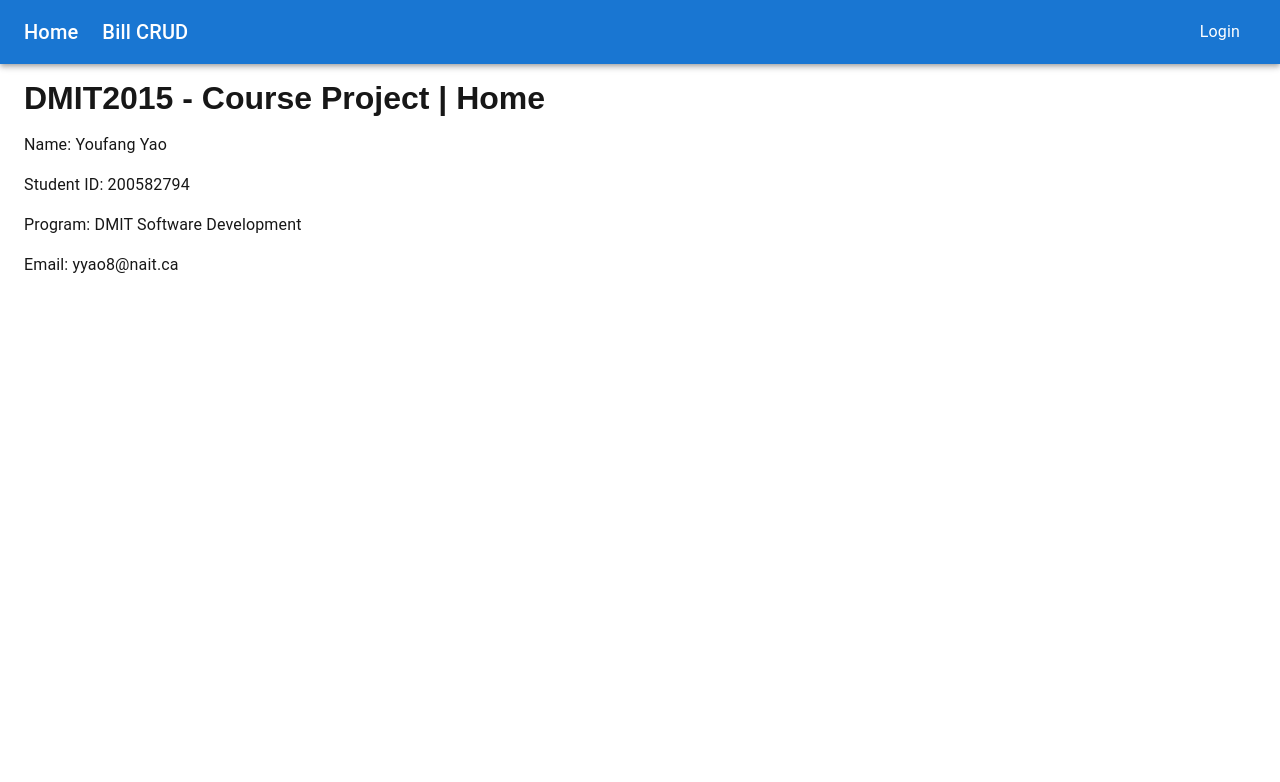
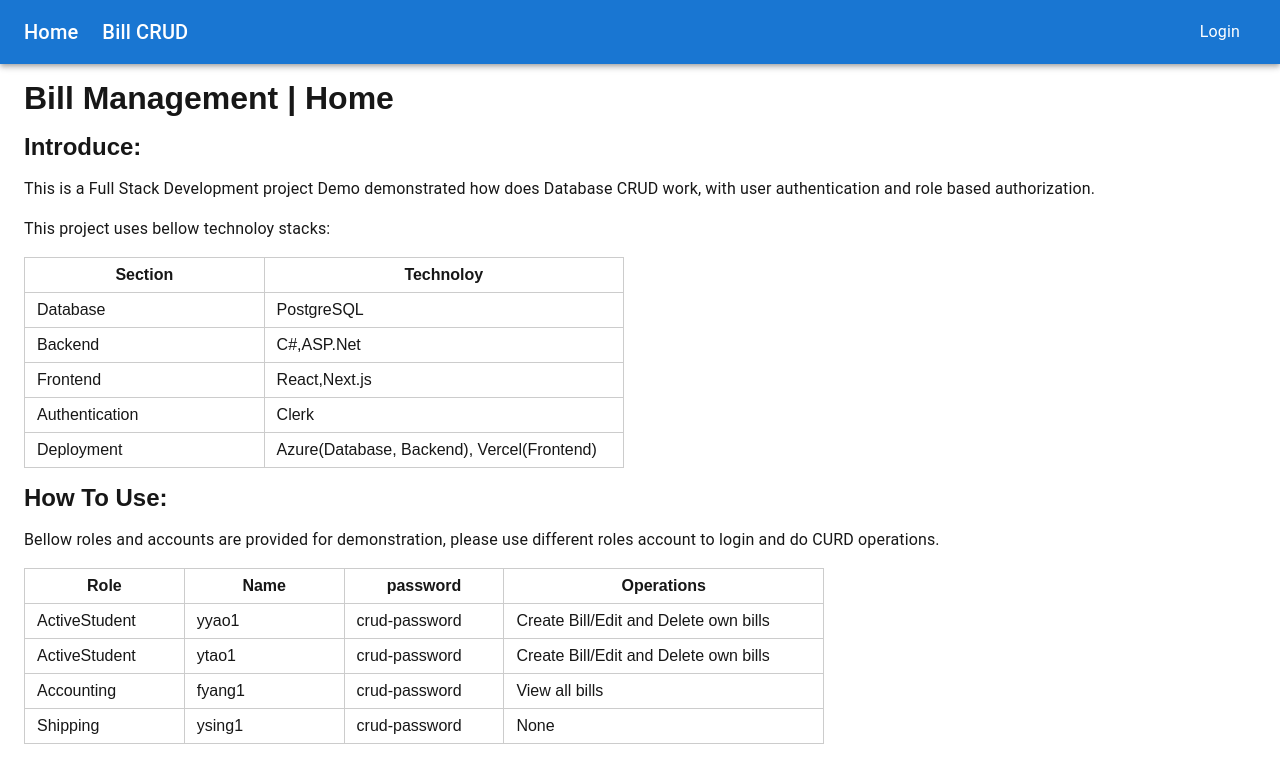
Before and after one commit to Hansenyao/nait-dmit2015-course-project, a Next.js app in the folder secure-frontend/: page / in a window 1280 px wide. Shown: the top 782 px of the page. Built offline with nearby package versions, Linux system fonts and the light colour scheme; no server answers.

Commit message:
update pages information

```diff
--- a/secure-frontend/pages/auth/login.js
+++ b/secure-frontend/pages/auth/login.js
@@ -14,7 +14,7 @@ export default function Home() {
             <Header />
             <NavBar />
             <Box sx={{ flexGrow: 1, ml: 3, mt: 2 }}>
-                <h1>DMIT2015 - Course Project | Login</h1>
+                <h1>Bill Management | Login</h1>
             </Box>
 
             <Box sx={{ display: "flex", justifyContent: "center", alignItems: "center", mt: 4, mb: 4 }}>
--- a/secure-frontend/pages/bill/crud.js
+++ b/secure-frontend/pages/bill/crud.js
@@ -89,7 +89,7 @@ export default function Home() {
             <Header />
             <NavBar />
             <Box sx={{ flexGrow: 1, ml: 3, mt: 2 }}>
-                <h1>DMIT2015 - Course Project | CRUD</h1>
+                <h1>Bill Management | CRUD</h1>
             </Box>
             <Box sx={{ padding: 3 }}>
                 <ErrorBanner message={messageStatus.message} isError={messageStatus.isError} onClose={closeError} />
--- a/secure-frontend/pages/index.js
+++ b/secure-frontend/pages/index.js
@@ -5,18 +5,107 @@ import Header from "@/components/Header";
 import NavBar from "@/components/NavBar";
 import styles from "@/styles/Home.module.css";
 
+const tech_stacks = [
+  { section: "Database", tech: "PostgreSQL" },
+  { section: "Backend", tech: "C#,ASP.Net" },
+  { section: "Frontend", tech: "React,Next.js" },
+  { section: "Authentication", tech: "Clerk" },
+  { section: "Deployment", tech: "Azure(Database, Backend), Vercel(Frontend)" },
+];
+
+const accounts = [
+  { role: "ActiveStudent", name: "yyao1", password: "crud-password", operation: "Create Bill/Edit and Delete own bills" },
+  { role: "ActiveStudent", name: "ytao1", password: "crud-password", operation: "Create Bill/Edit and Delete own bills" },
+  { role: "Accounting", name: "fyang1", password: "crud-password", operation: "View all bills" },
+  { role: "Shipping", name: "ysing1", password: "crud-password", operation: "None" },
+];
+
 export default function Home() {
   return (
     <div className={styles.container}>
       <Header />
       <NavBar />
       <Box sx={{ flexGrow: 1, ml: 3, mt: 2 }}>
-        <h1>DMIT2015 - Course Project | Home</h1>
-        <Stack spacing={2} sx={{ mt:2 }}>
-          <Typography>Name: Youfang Yao</Typography>
-          <Typography>Student ID: 200582794</Typography>
-          <Typography>Program: DMIT Software Development</Typography>
-          <Typography>Email: yyao8@nait.ca</Typography>
+        <h1>Bill Management | Home</h1>
+        <Stack spacing={2} sx={{ mt: 2 }}>
+          <h2>Introduce:</h2>
+          <Typography>This is a Full Stack Development project Demo demonstrated how does Database CRUD work, with user authentication and role based authorization.</Typography>
+          <Typography>This project uses bellow technoloy stacks:</Typography>
+          <table
+            style={{
+              width: "600px",
+              borderCollapse: "collapse",
+            }}
+          >
+            <thead>
+              <tr>
+                <th style={{ width: "40%", border: "1px solid #ccc", padding: "8px 12px" }}>
+                  Section
+                </th>
+                <th style={{ width: "60%", border: "1px solid #ccc", padding: "8px 12px" }}>
+                  Technoloy
+                </th>
+              </tr>
+            </thead>
+
+            <tbody>
+              {tech_stacks.map((item, index) => (
+                <tr key={index}>
+                  <td style={{ border: "1px solid #ccc", padding: "8px 12px" }}>
+                    {item.section}
+                  </td>
+                  <td style={{ border: "1px solid #ccc", padding: "8px 12px" }}>
+                    {item.tech}
+                  </td>
+                </tr>
+              ))}
+            </tbody>
+          </table>
+
+          <h2>How To Use:</h2>
+          <Typography>Bellow roles and accounts are provided for demonstration, please use different roles account to login and do CURD operations.</Typography>
+          <table
+            style={{
+              width: "800px",
+              borderCollapse: "collapse",
+            }}
+          >
+            <thead>
+              <tr>
+                <th style={{ width: "20%", border: "1px solid #ccc", padding: "8px 12px" }}>
+                  Role
+                </th>
+                <th style={{ width: "20%", border: "1px solid #ccc", padding: "8px 12px" }}>
+                  Name
+                </th>
+                <th style={{ width: "20%", border: "1px solid #ccc", padding: "8px 12px" }}>
+                  password
+                </th>
+                <th style={{ width: "40%", border: "1px solid #ccc", padding: "8px 12px" }}>
+                  Operations
+                </th>
+              </tr>
+            </thead>
+
+            <tbody>
+              {accounts.map((item, index) => (
+                <tr key={index}>
+                  <td style={{ border: "1px solid #ccc", padding: "8px 12px" }}>
+                    {item.role}
+                  </td>
+                  <td style={{ border: "1px solid #ccc", padding: "8px 12px" }}>
+                    {item.name}
+                  </td>
+                  <td style={{ border: "1px solid #ccc", padding: "8px 12px" }}>
+                    {item.password}
+                  </td>
+                  <td style={{ border: "1px solid #ccc", padding: "8px 12px" }}>
+                    {item.operation}
+                  </td>
+                </tr>
+              ))}
+            </tbody>
+          </table>
         </Stack>
       </Box>
     </div>
```
